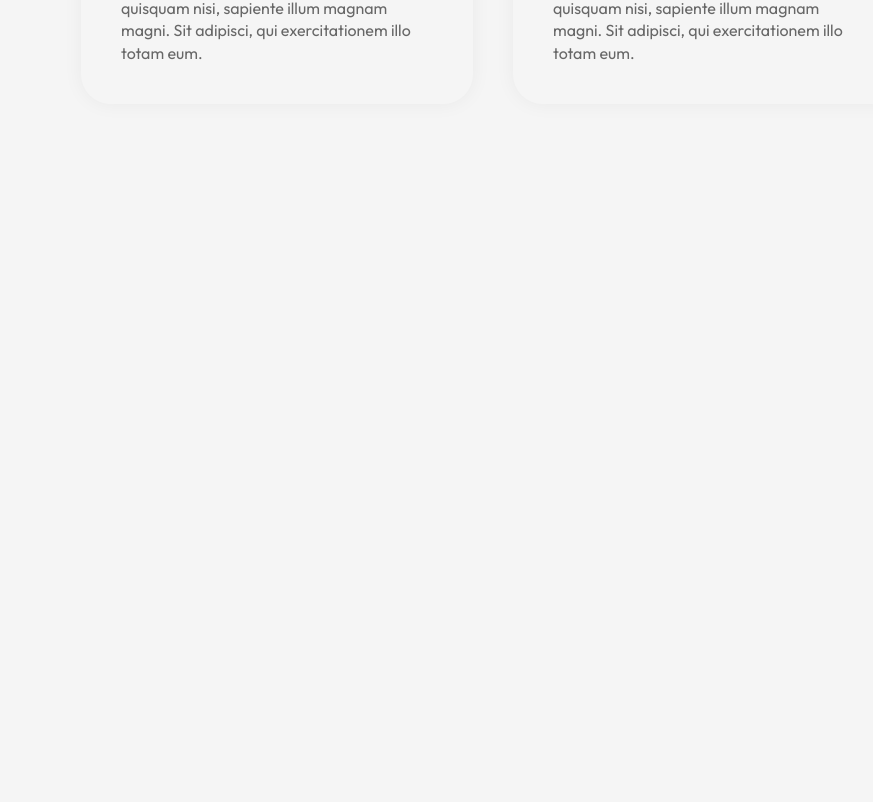
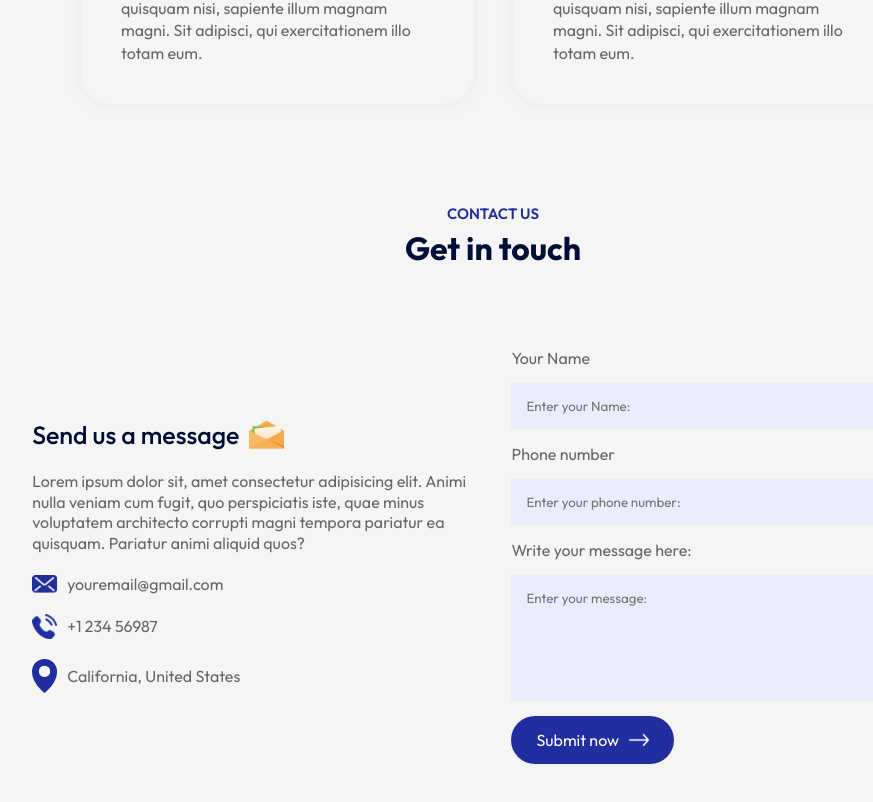
Before and after one commit to kprav33n97/business-website, a React (Vite) app: page / in a window 1280 px wide. Shown: the part 2614-3416 px from the top of the page, without its empty margins (147-1020 px from the left). Before the commit the page ends 2818 px from the top, so only its background shows below. Built offline with nearby package versions, Linux system fonts and the light colour scheme.

Commit message:
Contact form

```diff
--- a/src/App.jsx
+++ b/src/App.jsx
@@ -6,6 +6,7 @@
 import About from './Components/About/About'
 import Campus from './Components/Campus/Campus'
 import Testimonials from './Components/Testimonials/Testimonials'
+import Contact from './Components/Contact/Contact'
 
 const App = () => {
   return (
@@ -20,6 +21,8 @@
        <Campus/>
        <Title subTitle="Testimonials" title="What people says" />
        <Testimonials/>
+       <Title subTitle="Contact Us" title="Get in touch" />
+       <Contact/>
       </div>
     </>
   )
--- /dev/null
+++ b/src/Components/Contact/Contact.css
@@ -0,0 +1,58 @@
+.contact {
+    margin: 80px auto;
+    max-width: 90%;
+    display: flex;
+    align-items: center;
+    justify-content: space-between;
+}
+
+.contact-col {
+    flex-basis: 48%;
+    color: #676767;
+}
+
+.contact-col h3 {
+    color: #000F38;
+    font-weight: 500;
+    font-size: 25px;
+    display: flex;
+    align-items: center;
+    margin-bottom: 20px;
+}
+
+.contact-col h3 img {
+    width: 35px;
+    margin-left: 10px;
+}
+
+.contact-col p {
+    max-width: 450px;
+    line-height: 1.3;
+}
+
+.contact-col ul li {
+  display: flex;
+  align-items: center;
+  margin: 20px 0;
+}
+
+.contact-col ul li img {
+    width: 25px;
+    margin-right: 10px;
+}
+
+.contact form input, .contact form textarea {
+ display: block;
+ width: 100%;
+ background: #EBECFE;
+ padding: 15px;
+ border: 0;
+ outline: 0;
+ margin: 15px 0;
+ resize: none;
+}
+
+.contact-col span {
+display: block;
+margin: 20px 0;
+}
--- /dev/null
+++ b/src/Components/Contact/Contact.jsx
@@ -0,0 +1,61 @@
+import React from 'react'
+import './Contact.css'
+import msgIcon from '../../assets/msg-icon.png'
+import mailIcon from '../../assets/mail-icon.png'
+import phoneIcon from '../../assets/phone-icon.png'
+import locationIcon from '../../assets/location-icon.png'
+import whiteArrow from '../../assets/white-arrow.png'
+
+const Contact = () => {
+  const [result, setResult] = React.useState("");
+
+  const onSubmit = async (event) => {
+    event.preventDefault();
+    setResult("Sending....");
+    const formData = new FormData(event.target);
+
+    formData.append("access_key", "93d97a76-c44f-432a-8182-88e04a9d8cca");
+
+    const response = await fetch("https://api.web3forms.com/submit", {
+      method: "POST",
+      body: formData
+    });
+
+    const data = await response.json();
+
+    if (data.success) {
+      setResult("Form Submitted Successfully");
+      event.target.reset();
+    } else {
+      console.log("Error", data);
+      setResult(data.message);
+    }
+  };
+  return (
+    <div className='contact'>
+      <div className="contact-col">
+        <h3>Send us a message <img src={msgIcon} alt="Message Icon" /></h3>
+        <p>Lorem ipsum dolor sit, amet consectetur adipisicing elit. Animi nulla veniam cum fugit, quo perspiciatis iste, quae minus voluptatem architecto corrupti magni tempora pariatur ea quisquam. Pariatur animi aliquid quos?</p>
+        <ul>
+            <li><img src={mailIcon} alt="Mail Icon" />youremail@gmail.com</li>
+            <li><img src={phoneIcon} alt="Mail Icon" />+1 234 56987</li>
+            <li><img src={locationIcon} alt="Mail Icon" />California, United States</li>
+        </ul>
+      </div>
+      <div className="contact-col">
+        <form onSubmit={onSubmit}>
+            <label htmlFor="">Your Name</label>
+            <input type="text" name='name' placeholder='Enter your Name:' required/>
+            <label htmlFor="">Phone number</label>
+            <input type="tel" name="phone" placeholder='Enter your phone number:' required/>
+            <label htmlFor="">Write your message here:</label>
+            <textarea name="message" rows="6" placeholder='Enter your message:' required></textarea>
+            <button type="submit" className='btn dark-btn'>Submit now <img src={whiteArrow} alt="Arrow" /></button>
+        </form>
+        <span>{result}</span>
+      </div>
+    </div>
+  )
+}
+
+export default Contact
```
